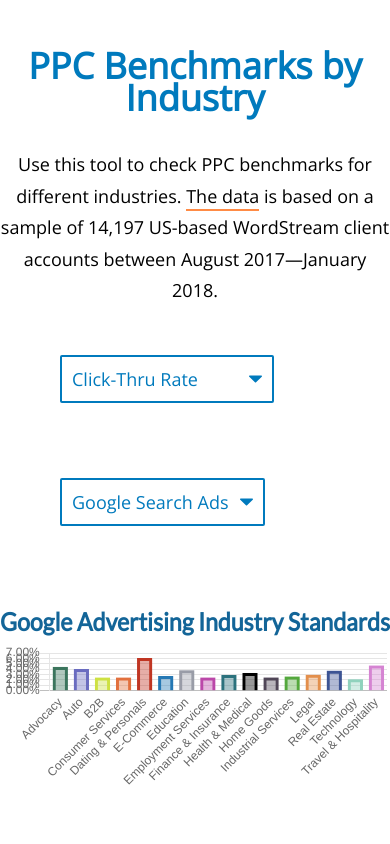
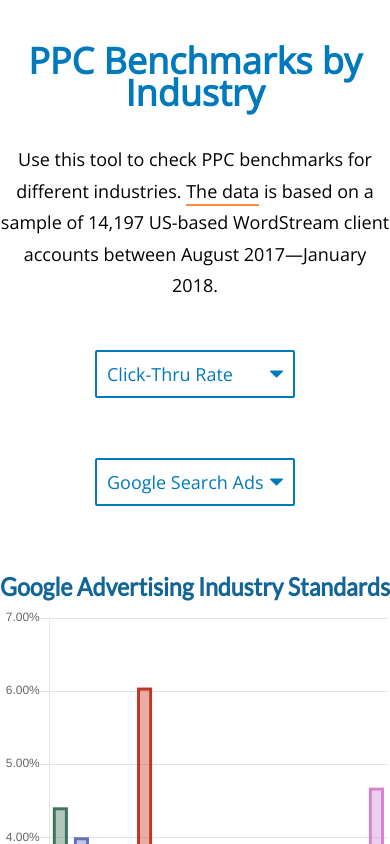
Before and after one commit to alexanderreardon/ppc-industry-benchmarks, a React (Create React App) app: page / in a window 390 px wide. Shown: the top 844 px of the page. Built offline with nearby package versions, Linux system fonts and the light colour scheme.

Commit message:
First try at making chart responsive.

```diff
--- a/src/BarChart.js
+++ b/src/BarChart.js
@@ -132,6 +132,7 @@
     legend: {
       display: false
     },
+    maintainAspectRatio: false,
     scales: {
       yAxes: [
         {
@@ -194,7 +195,7 @@
     }
 
     return (
-    <div>
+    <div className="chart-container">
         <Bar data={chartData} options={options} redraw />
     </div>
     )
--- a/src/index.css
+++ b/src/index.css
@@ -8,13 +8,9 @@
   -moz-osx-font-smoothing: grayscale;
 }
 
-.App {
-  text-align: center;
-}
-
 .myApp {
   max-width: 1200px;
-  margin: 50px auto 15px auto;
+  margin: 45px auto 15px auto;
 }
 
 /* Title+Description styling */
@@ -23,6 +19,7 @@
   margin: 0 auto;
   font-size: 18px;
   line-height: 1.75em;
+  text-align: center;
 }
 
 .title {
@@ -50,14 +47,27 @@
 
 /* Begin dropdown styling */
 .dropdowns {
-  max-width: 700px;
+  max-width: 800px;
+  display: grid;
+  grid-template-columns: 1fr 1fr;
   margin: 0 auto;
 }
 
 #metric-dropdown, #network-dropdown {
-  margin: 30px 60px 45px 60px;
+  margin: 30px 60px 30px 60px;
   font-size: 18px;
+  width: 200px;
   font-family: 'Open Sans', 'Lato', sans-serif;
+  justify-self: center;
+}
+
+@media screen and (max-width: 650px) {
+  .dropdowns {
+    display: grid;
+    grid-template-columns: 1fr;
+    grid-template-rows: 1fr 1fr;
+    margin: 0 auto;
+  }
 }
 
 select {
@@ -84,3 +94,24 @@
     text-shadow: 0 0 0 #ffffff;
   }
 }
+
+
+.chart-container {
+  height: 600px;
+}
+
+@media screen and (max-width: 850px) {
+
+}
+
+@media screen and (max-width: 650px) {
+
+}
+
+@media screen and (max-width: 400px) {
+  .chart-container {
+    height: 80vh;
+  }
+
+
+}
```
